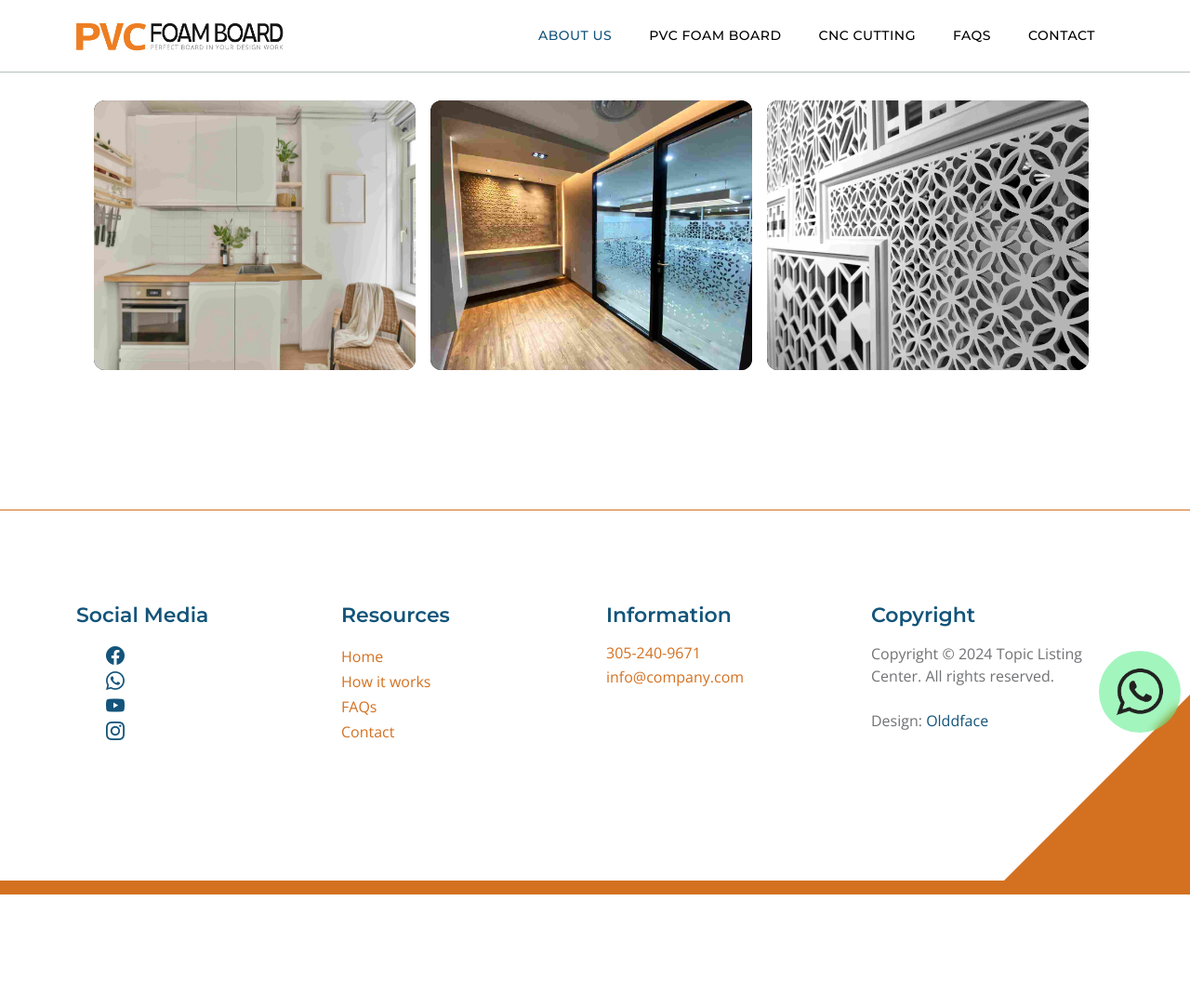
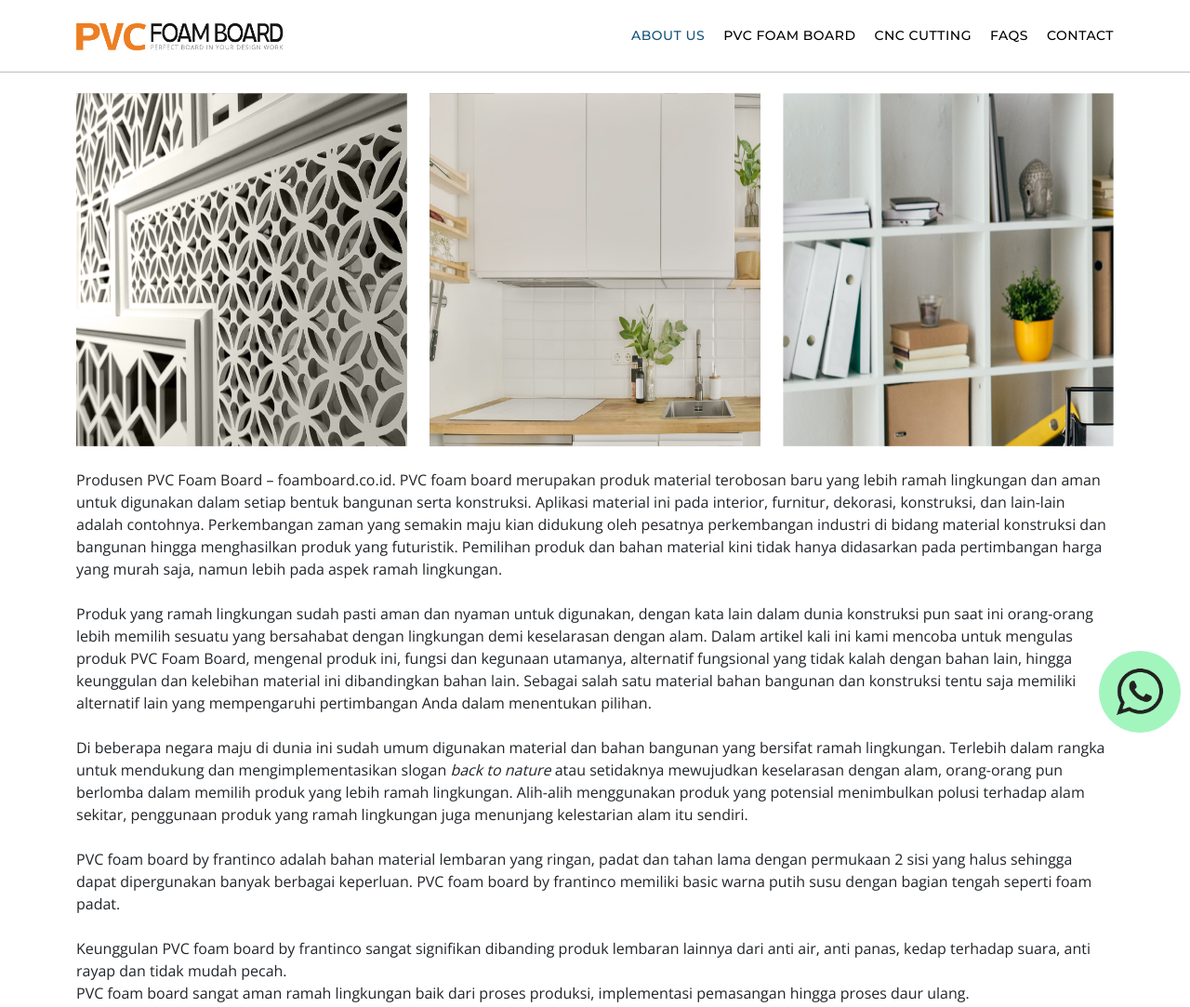
Before and after one commit to olddface/pvcfoamboard, a website: page about.html in a window 1280 px wide. Shown: the top 1083 px of the page at 93% size. Before the commit the page ends 962 px from the top, so only its background shows below. Drawn offline with nearby package versions, Linux system fonts and the light colour scheme.

Commit message:
new again again in gnu linux floss floss no windows spy spy

```diff
--- a/about.html
+++ b/about.html
@@ -19,7 +19,8 @@
     <link rel="stylesheet" href="css/addons.css" rel="stylesheet">
 
 </head>
-<body>
+<body id="top">
+    <main>
     <!-- header Navbar -->
             <nav class="navbar navbar-expand-lg">
                 <div class="container">
@@ -78,28 +79,33 @@
             </div>
         <!-- Hero Section -->
 
-    <section class="hero-section d-flex justify-content-center">
+        <section class="hero-section">
             <div class="container">
-            <div class="row pante">
-
-                <div class="image-holder col-lg-4 col-12 ms-3 mt-2">
-                    <img src="./asset-folder/Website/PVCFOAMBOARD.CO.ID/beautiful-renovated-furnished-kitchen-interior-design (1)_2_11zon.jpg" alt="" srcset="">
+                <div class="row jon">
+                    <div class="image-holder col-12 col-lg-4 mb-4">
+                        <img src="./asset-folder/Website/PVCFOAMBOARD.CO.ID/banner about us-100.jpg">
+                    </div>
+                    <div class="image-holder col-12 col-lg-4 mb-4">
+                        <img src="./asset-folder/Website/PVCFOAMBOARD.CO.ID/banner about us_1-100.jpg" alt="">
+                    </div>
+                    <div class="image-holder col-12 col-lg-4 mb-4">
+                        <img src="./asset-folder/Website/PVCFOAMBOARD.CO.ID/banner about us_2-100.jpg" alt="">
+                    </div>
                 </div>
 
-                <div class="image-holder col-lg-4 col-12 ms-3 mt-2">
-                    <img src="./asset-folder/Website/PVCFOAMBOARD.CO.ID/WhatsApp Image 2024-10-03 at 14.38.24_12_11zon.jpeg" alt="" srcset="">
-                </div>
-
-                <div class="image-holder col-lg-4 col-12 ms-3 mt-2">
-                    <img src="./asset-folder/Website/PVCFOAMBOARD.CO.ID/1673704852_11_11zon.jpg" alt="" srcset="">
-                </div>
-
-
-
+                <div class="text-hero">
+                    <div class="in-text-hero">Produsen PVC Foam Board – foamboard.co.id. PVC foam board merupakan produk material terobosan baru yang lebih ramah lingkungan dan aman untuk digunakan dalam setiap bentuk bangunan serta konstruksi. Aplikasi material ini pada interior, furnitur, dekorasi, konstruksi, dan lain-lain adalah contohnya. Perkembangan zaman yang semakin maju kian didukung oleh pesatnya perkembangan industri di bidang material konstruksi dan bangunan hingga menghasilkan produk yang futuristik. Pemilihan produk dan bahan material kini tidak hanya didasarkan pada pertimbangan harga yang murah saja, namun lebih pada aspek ramah lingkungan.<br><br>
+                    Produk yang ramah lingkungan sudah pasti aman dan nyaman untuk digunakan, dengan kata lain dalam dunia konstruksi pun saat ini orang-orang lebih memilih sesuatu yang bersahabat dengan lingkungan demi keselarasan dengan alam. Dalam artikel kali ini kami mencoba untuk mengulas produk PVC Foam Board, mengenal produk ini, fungsi dan kegunaan utamanya, alternatif fungsional yang tidak kalah dengan bahan lain, hingga keunggulan dan kelebihan material ini dibandingkan bahan lain. Sebagai salah satu material bahan bangunan dan konstruksi tentu saja memiliki alternatif lain yang mempengaruhi pertimbangan Anda dalam menentukan pilihan. <br><br>
+                    Di beberapa negara maju di dunia ini sudah umum digunakan material dan bahan bangunan yang bersifat ramah lingkungan. Terlebih dalam rangka untuk mendukung dan mengimplementasikan slogan <em>back to nature</em> atau setidaknya mewujudkan keselarasan dengan alam, orang-orang pun berlomba dalam memilih produk yang lebih ramah lingkungan. Alih-alih menggunakan produk yang potensial menimbulkan polusi terhadap alam sekitar, penggunaan produk yang ramah lingkungan juga menunjang kelestarian alam itu sendiri. <br><br>
+                    PVC foam board by frantinco adalah bahan material lembaran yang ringan, padat dan tahan lama dengan permukaan 2 sisi yang halus sehingga dapat dipergunakan banyak berbagai keperluan.
+                    PVC foam board by frantinco memiliki basic warna putih susu dengan bagian tengah seperti foam padat. <br><br>
+                    Keunggulan PVC foam board by frantinco sangat signifikan dibanding produk lembaran lainnya dari anti air, anti panas, kedap terhadap suara, anti rayap dan tidak mudah pecah.</div>
+                    PVC foam board sangat aman ramah lingkungan baik dari proses produksi, implementasi pemasangan hingga proses daur ulang.</div>
                 </div>
             </div>
         </section>
 
+    </main>
     <footer class="site-footer section-padding">
         <div class="container">
             <div class="row">
--- a/css/addons.css
+++ b/css/addons.css
@@ -1,33 +1,17 @@
-.hero-section .container img {
-    width: 100%;
-    box-shadow:
-        0px 4px 8px rgba(0, 0, 0, 0.4),  /* Small shadow, light */
-        0px 8px 16px rgba(0, 0, 0, 0.4), /* Medium shadow, light */
-        0px 16px 32px rgba(0, 0, 0, 0.1); /* Large shadow, light */
-    border-radius: 10px;
+.hero-section .jon {
+    justify-content: center;
 }
 
-.hero-section .container .pante {
+.hero-section .image-holder {
+    background-color: transparent;
     width: 100%;
-    justify-content: center;
-    /* left: 0;
-    top: 0; */
+    aspect-ratio: 1/1;
+    overflow: hidden;
 }
 
-.hero-section .container .image-holder {
-    overflow: hidden;
-    border-radius: 12px;
-    background-color: black;
-}
-
-.hero-section .image-holder:nth-child(1) img,
-.hero-section .image-holder:nth-child(2) img {
+.hero-section .image-holder img {
+    width: 100%;
     height: 100%;
-}
-
-.hero-section .container .image-holder img {
-    margin-left: -10%;
-    width: 120%;
 }
 
 .whats-app  a{
--- a/css/topic-listing.css
+++ b/css/topic-listing.css
@@ -323,6 +323,10 @@ strong {
   position: relative;
   padding-top: 5px;
   padding-bottom: 5px;
+}
+
+.navbar-nav .nav-link:last-child {
+  margin-right: -10px;
 }
 
 .navbar-nav .nav-link.active,
@@ -1066,9 +1070,6 @@ blockquote {
   RESPONSIVE STYLES
 -----------------------------------------*/
 @media (min-width: 992px) {
-  .hero-section .pante .image-holder{
-    width: calc(93% / 3);
-  }
   .navbar .dropdown:hover .dropdown-menu {
     opacity: 1;
     margin-top: 0;
@@ -1086,6 +1087,12 @@ blockquote {
 
 }
 
+
+@media (min-width: 720px) {
+  .hero-section .container .image-holder{
+    width: calc(100%/3);
+  }
+}
 
 @media (max-width: 992px) {
 
```
Also changed, not shown: index.html (+5 -5 lines), asset-folder/Website/PVCFOAMBOARD.CO.ID/banner about us-100.jpg (added), asset-folder/Website/PVCFOAMBOARD.CO.ID/banner about us_1-100.jpg (added), asset-folder/Website/PVCFOAMBOARD.CO.ID/banner about us_2-100.jpg (added). Lines whose indentation alone changed are shown as unchanged.
